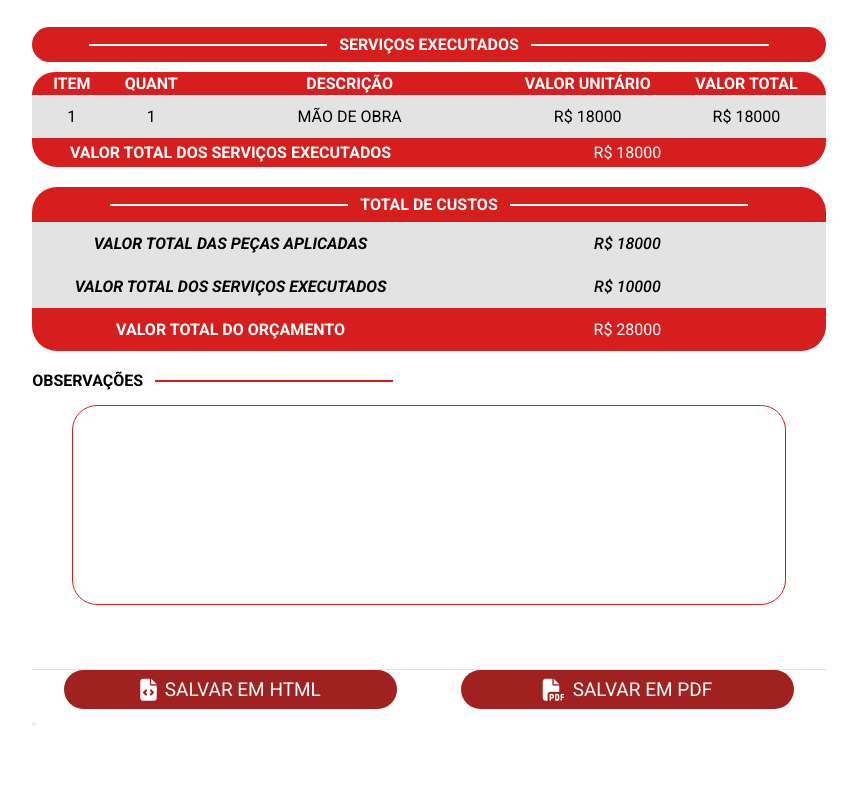
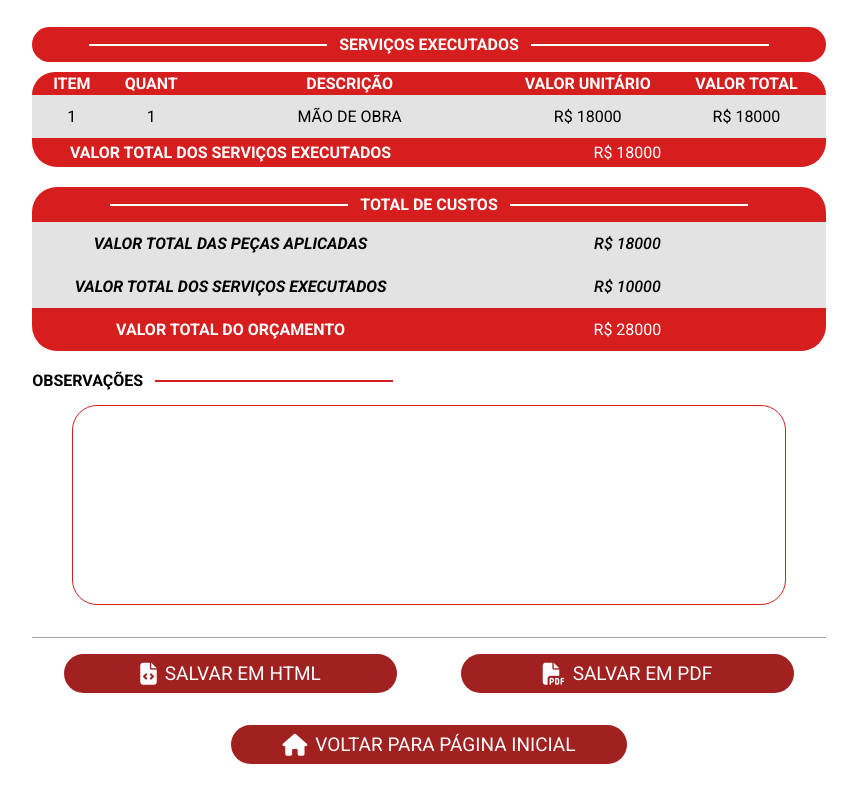
Before and after one commit to Nicholas1Front/emeg_orc, a plain HTML site: page apps/budget_plataform/budget_plataform.html in a window 1280 px wide. Shown: the part 443-1239 px from the top of the page, without its empty margins (211-1068 px from the left). Before the commit the page ends 1171 px from the top, so only its background shows below. Drawn offline with Linux system fonts and the light colour scheme.

Commit message:
finished back-budget-container

```diff
--- a/apps/budget_plataform/budget_plataform.html
+++ b/apps/budget_plataform/budget_plataform.html
@@ -582,13 +582,19 @@
 
         </div>
 
+        <div class="document-border-division">
+
+            <div class="border-line"></div>
+
+        </div>
+
         <div class="save-document-container">
             <button id="save-document-html-btn"><i class="fa-solid fa-file-code"></i>SALVAR EM HTML</button>
             <button id="save-document-pdf-btn"><i class="fa-solid fa-file-pdf"></i>SALVAR EM PDF</button>
         </div>
 
         <div class="back-budget-container">
-            <button id="back-budget-btn"></button>
+            <button id="back-budget-btn"><i class="fa-solid fa-house"></i> VOLTAR PARA PÁGINA INICIAL</button>
         </div>
     </div>
 
--- a/apps/budget_plataform/styles/budgetFinished.css
+++ b/apps/budget_plataform/styles/budgetFinished.css
@@ -450,15 +450,30 @@
     text-align: center;
 }
 
+/* document-border-division */
+
+.document-border-division{
+    margin-top:2rem;
+    width:100%;
+    display: flex;
+    align-items: center;
+    justify-content: center;
+}
+
+.border-line{
+    width:100%;
+    height:1px;
+    background-color:#a3a3a3;
+}
+
 /* save-document-container */
 
 .save-document-container{
-    border-top:1px solid #e3e3e3;
     display: flex;
     justify-content: center;
     align-items: center;
     width: 100%;
-    margin-top:4rem;
+    margin-top:1rem;
 }
 
 .save-document-container button{
@@ -488,3 +503,41 @@
     margin-right:8px;
     font-size: 22px;
 }
+
+/* back-budget-container */
+
+.back-budget-container{
+    margin:2rem 0;
+    display: flex;
+    align-items: center;
+    justify-content: center;
+    width:100%;
+}
+
+.back-budget-container button{
+    margin: 0 2rem;
+    width:50%;
+    padding:8px 10px;
+    border-radius:25px;
+    border:none;
+    display: flex;
+    justify-content: center;
+    align-items: center;
+    font-size: 19px;
+    cursor:pointer;
+    opacity: 0.9;
+    transition:0.2s;
+    background-color: #970a0a;
+    color:#fff;
+}
+
+.back-budget-container button:hover{
+    opacity: 1;
+    transition:0.2s;
+    background-color: #d61e1e;
+}
+
+.back-budget-container button > i{
+    margin-right:8px;
+    font-size: 22px;
+}
```
